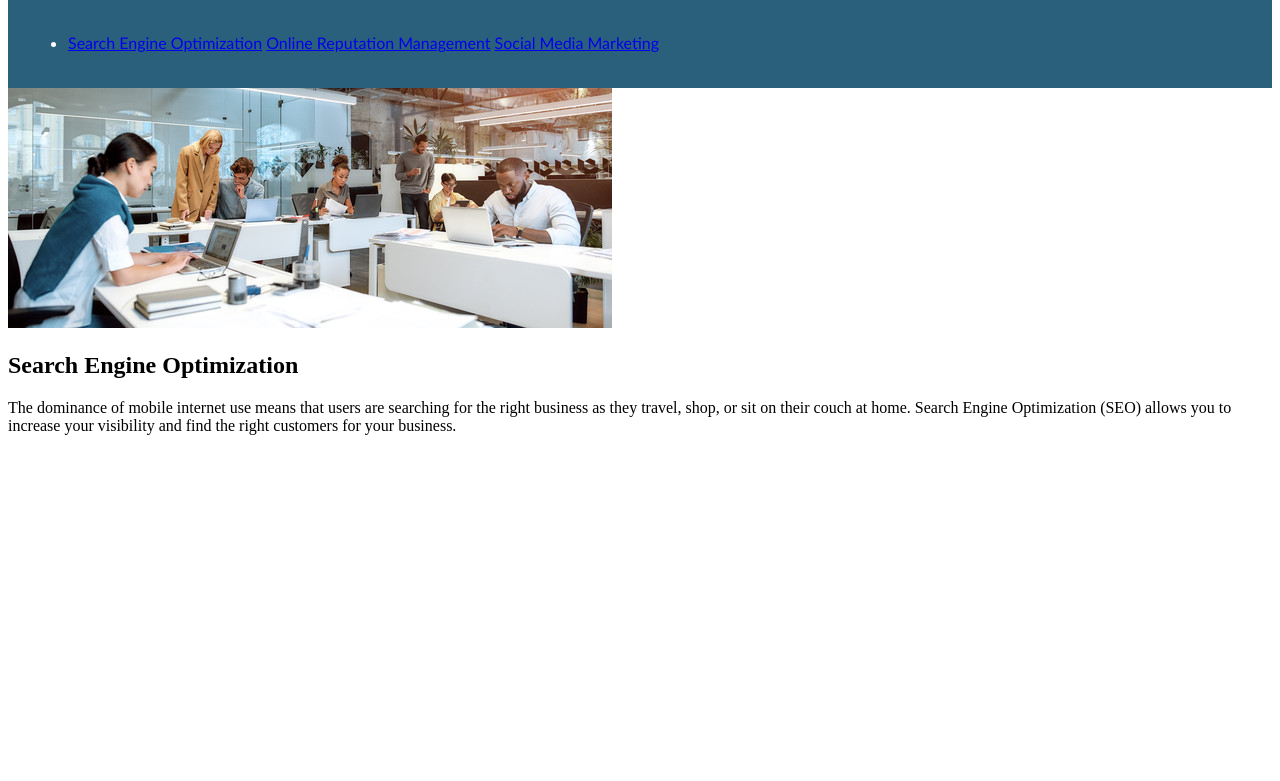
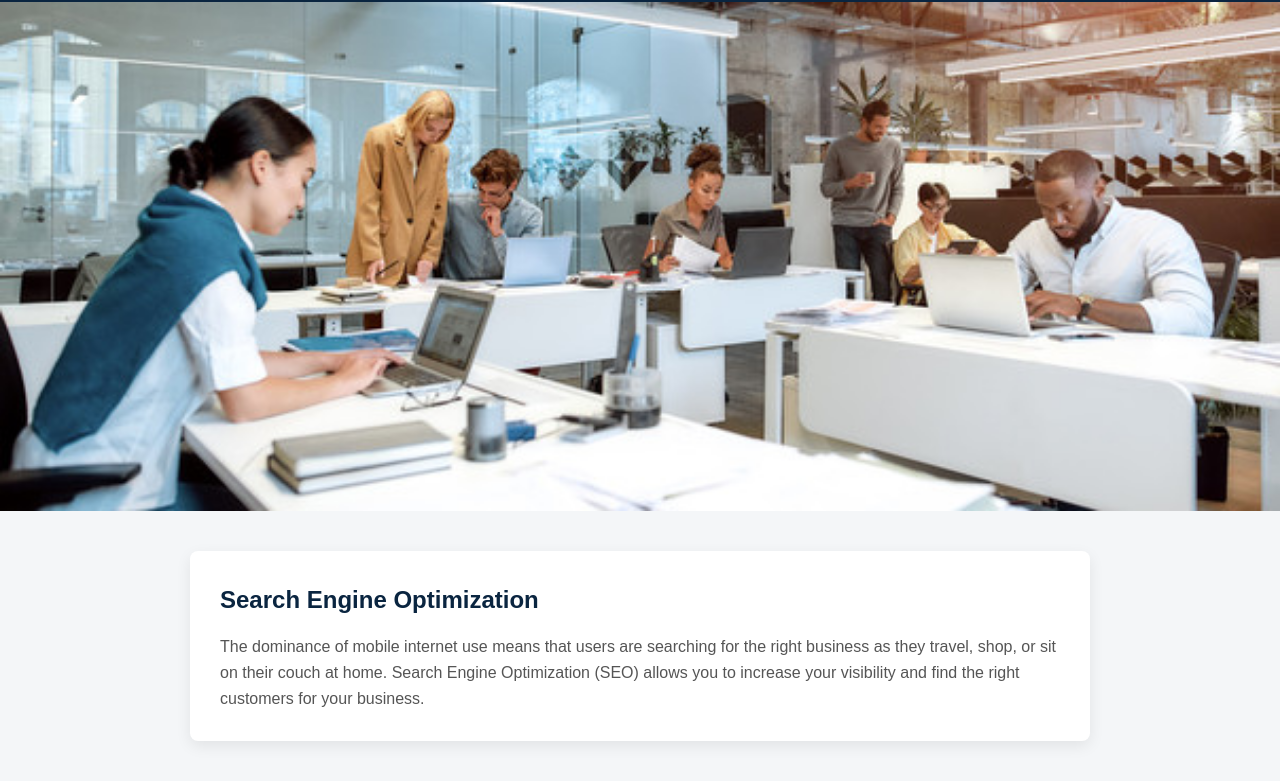
Before and after one commit to OmerMasih/Tc-test, a plain HTML site: page index.html in a window 1280 px wide. Shown: the part 150-931 px from the top of the page. Before the commit the page ends 800 px from the top, so only its background shows below. Drawn offline with Linux system fonts and the light colour scheme.

Commit message:
added new styles

```diff
--- a/index.html
+++ b/index.html
@@ -13,10 +13,14 @@
       <nav>
         <ul>
           <li>
-            <a href="#search-engin-optimization">Search Engine Optimization</a>
-            <a href="#online-reputation-managment"
+            <a href="#search-engine-optimization">Search Engine Optimization</a>
+          </li>
+          <li>
+            <a href="#online-reputation-management"
               >Online Reputation Management</a
             >
+          </li>
+          <li>
             <a href="#social-media-marketing">Social Media Marketing</a>
           </li>
         </ul>
@@ -31,7 +35,7 @@
 
     <!---End of first Div-->
 
-    <div class="search-engine-optimization">
+    <div id="search-engine-optimization" class="search-engine-optimization">
       <h2>Search Engine Optimization</h2>
       <p>
         The dominance of mobile internet use means that users are searching for
--- a/styles.css
+++ b/styles.css
@@ -1,19 +1,89 @@
-/* body {
-  background-color: olive;
-} */
+/* Reset & base styles */
+* {
+  margin: 0;
+  padding: 0;
+  box-sizing: border-box;
+}
+
+body {
+  font-family: Arial, Helvetica, sans-serif;
+  line-height: 1.6;
+  color: #333;
+  background-color: #f4f6f8;
+}
+
+/* Header */
 header {
-  padding: 20px;
-  font-family: "Trebuchet MS", "Lucida Sans Unicode", "Lucida Grande",
-    "Lucida Sans", Arial, sans-serif;
-  background-color: #2a607c;
-  color: #ffffff;
+  background-color: #0a2540;
+  color: #fff;
+  padding: 20px 40px;
 }
 
 header h1 {
-  display: inline-block;
-  font-size: 48px;
+  font-size: 32px;
 }
 
-header h1 .seo {
-  color: #d9dcd6;
+header .seo {
+  color: #38bdf8;
 }
+
+/* Navigation */
+nav ul {
+  list-style: none;
+  display: flex;
+  gap: 20px;
+  margin-top: 10px;
+}
+
+nav a {
+  text-decoration: none;
+  color: #ffffff;
+  font-weight: 500;
+}
+
+nav a:hover {
+  color: #38bdf8;
+}
+
+/* Hero section image */
+section img {
+  width: 100%;
+  height: auto;
+  display: block;
+}
+
+/* Content section */
+.search-engine-optimization {
+  background-color: #ffffff;
+  max-width: 900px;
+  margin: 40px auto;
+  padding: 30px;
+  border-radius: 8px;
+  box-shadow: 0 5px 15px rgba(0, 0, 0, 0.08);
+}
+
+.search-engine-optimization h2 {
+  color: #0a2540;
+  margin-bottom: 15px;
+}
+
+.search-engine-optimization p {
+  font-size: 16px;
+  color: #555;
+}
+
+/* Responsive design */
+@media (max-width: 768px) {
+  nav ul {
+    flex-direction: column;
+    gap: 10px;
+  }
+
+  header {
+    padding: 20px;
+  }
+
+  header h1 {
+    font-size: 26px;
+  }
+}
```
